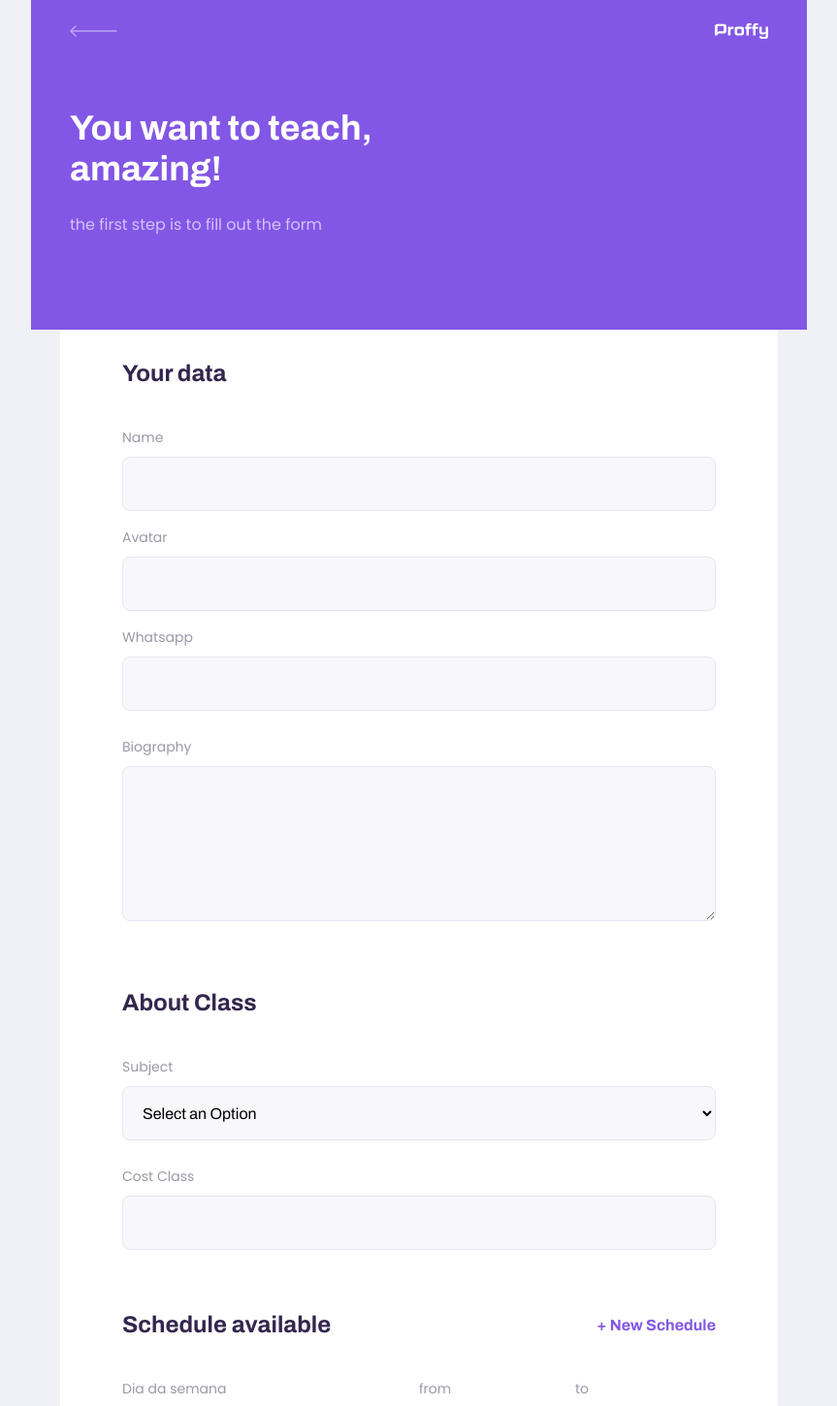
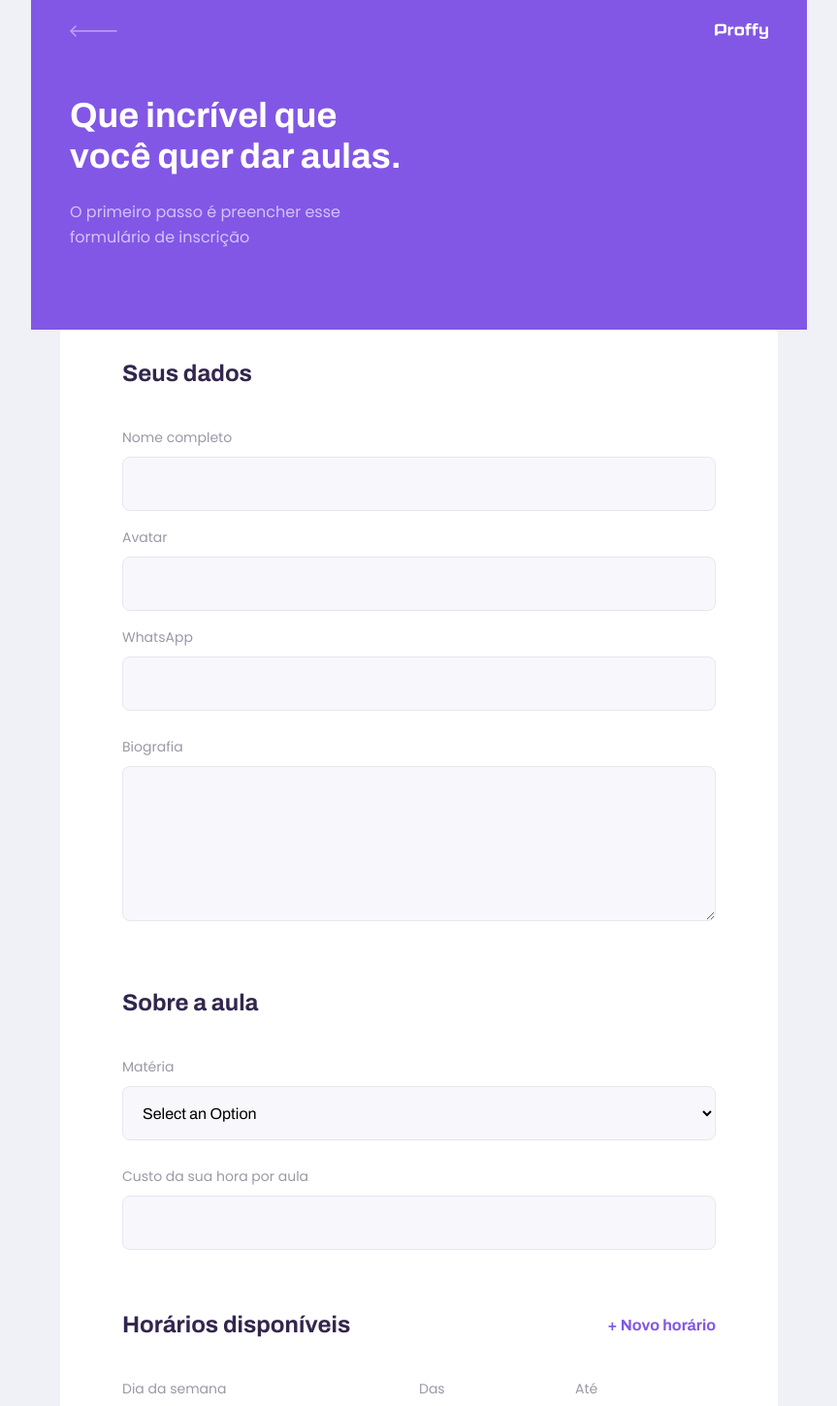
Before and after one commit to BrunoRNova1s/proffy, a React (Create React App) app in the folder web/: page /give-classes in a window 1280 px wide. Shown: the top 1450 px of the page at 97% size, without its empty margins (208-1071 px from the left). Built offline with nearby package versions, Linux system fonts and the light colour scheme.

Commit message:
updated TeacherForm

```diff
--- a/web/src/pages/TeacherForm/index.tsx
+++ b/web/src/pages/TeacherForm/index.tsx
@@ -1,15 +1,20 @@
-import React, { useState } from "react";
+import React, { useState, FormEvent } from "react";
+import { useHistory } from "react-router-dom";
+
 import PageHeader from "../../components/PageHeader";
-import "./styles.css";
 import Input from "../../components/Input";
+import Textarea from "../../components/Textarea";
+import Select from "../../components/Select";
 
 import warningIcon from "../../assets/images/icons/warning.svg";
-import Textarea from "../../components/Textarea";
-import Select from "../../components/Select";
-import { FormEvent } from "react";
+
 import api from "../../services/api";
 
+import "./styles.css";
+
 function TeacherForm() {
+  const history = useHistory();
+
   const [name, setName] = useState("");
   const [avatar, setAvatar] = useState("");
   const [whatsapp, setWhatsapp] = useState("");
@@ -24,27 +29,6 @@ function TeacherForm() {
 
   function addNewScheduleItem() {
     setScheduleItems([...scheduleItems, { week_day: 0, from: "", to: "" }]);
-  }
-
-  function handleCreateClass(e: FormEvent) {
-    e.preventDefault();
-
-    api
-      .post("classes", {
-        name,
-        avatar,
-        whatsapp,
-        bio,
-        subject,
-        cost: Number(cost),
-        schedule: scheduleItems,
-      })
-      .then(() => {
-        alert("Success");
-      })
-      .catch(() => {
-        alert("Error BD");
-      });
   }
 
   function setScheduleItemValue(
@@ -63,25 +47,50 @@ function TeacherForm() {
     setScheduleItems(updatedScheduleItems);
   }
 
+  function handleCreateClass(e: FormEvent) {
+    e.preventDefault();
+
+    api
+      .post("classes", {
+        name,
+        avatar,
+        whatsapp,
+        bio,
+        subject,
+        cost: Number(cost),
+        schedule: scheduleItems,
+      })
+      .then(() => {
+        alert("Success");
+
+        history.push("/");
+      })
+      .catch(() => {
+        alert("Error");
+      });
+  }
+
   return (
     <div id="page-teacher-form" className="container">
       <PageHeader
-        title="You want to teach, amazing!"
-        description="the first step is to fill out the form"
+        title="Que incrível que você quer dar aulas."
+        description="O primeiro passo é preencher esse formulário de inscrição"
       />
 
       <main>
         <form onSubmit={handleCreateClass}>
           <fieldset>
-            <legend>Your data</legend>
+            <legend>Seus dados</legend>
+
             <Input
               name="name"
-              label="Name"
+              label="Nome completo"
               value={name}
               onChange={(e) => {
                 setName(e.target.value);
               }}
             />
+
             <Input
               name="avatar"
               label="Avatar"
@@ -90,17 +99,19 @@ function TeacherForm() {
                 setAvatar(e.target.value);
               }}
             />
+
             <Input
               name="whatsapp"
-              label="Whatsapp"
+              label="WhatsApp"
               value={whatsapp}
               onChange={(e) => {
                 setWhatsapp(e.target.value);
               }}
             />
+
             <Textarea
               name="bio"
-              label="Biography"
+              label="Biografia"
               value={bio}
               onChange={(e) => {
                 setBio(e.target.value);
@@ -109,39 +120,47 @@ function TeacherForm() {
           </fieldset>
 
           <fieldset>
-            <legend>About Class</legend>
+            <legend>Sobre a aula</legend>
+
             <Select
               name="subject"
-              label="Subject"
+              label="Matéria"
               value={subject}
               onChange={(e) => {
                 setSubject(e.target.value);
               }}
               options={[
-                { value: "Art", label: "art" },
-                { value: "Art1", label: "art1" },
-                { value: "Art2", label: "art2" },
-                { value: "Art3", label: "art3" },
-                { value: "Art4", label: "art4" },
+                { value: "Artes", label: "Artes" },
+                { value: "Biologia", label: "Biologia" },
+                { value: "Ciências", label: "Ciências" },
+                { value: "Educação física", label: "Educação física" },
+                { value: "Física", label: "Física" },
+                { value: "Geografia", label: "Geografia" },
+                { value: "História", label: "História" },
+                { value: "Matemática", label: "Matemática" },
+                { value: "Português", label: "Português" },
+                { value: "Química", label: "Química" },
               ]}
-            ></Select>
+            />
+
             <Input
+              name="cost"
+              label="Custo da sua hora por aula"
               value={cost}
               onChange={(e) => {
                 setCost(e.target.value);
               }}
-              name="cost"
-              label="Cost Class"
             />
           </fieldset>
 
           <fieldset>
             <legend>
-              Schedule available
+              Horários disponíveis
               <button type="button" onClick={addNewScheduleItem}>
-                + New Schedule
+                + Novo horário
               </button>
             </legend>
+
             {scheduleItems.map((scheduleItem, index) => {
               return (
                 <div key={scheduleItem.week_day} className="schedule-item">
@@ -163,22 +182,23 @@ function TeacherForm() {
                     ]}
                   />
                   <Input
+                    name="from"
+                    label="Das"
                     type="time"
-                    name="from"
-                    label="from"
                     value={scheduleItem.from}
-                    onChange={(e) => {
-                      setScheduleItemValue(index, "from", e.target.value);
-                    }}
+                    onChange={(e) =>
+                      setScheduleItemValue(index, "from", e.target.value)
+                    }
                   />
+
                   <Input
+                    name="to"
+                    label="Até"
                     type="time"
-                    name="to"
-                    label="to"
                     value={scheduleItem.to}
-                    onChange={(e) => {
-                      setScheduleItemValue(index, "to", e.target.value);
-                    }}
+                    onChange={(e) =>
+                      setScheduleItemValue(index, "to", e.target.value)
+                    }
                   />
                 </div>
               );
@@ -187,11 +207,11 @@ function TeacherForm() {
 
           <footer>
             <p>
-              <img src={warningIcon} alt="warning" />
-              Warning! <br />
-              Fill the data
+              <img src={warningIcon} alt="Aviso importante" />
+              Importante! <br />
+              Preencha todos os dados
             </p>
-            <button type="submit">Save</button>
+            <button type="submit">Salvar cadastro</button>
           </footer>
         </form>
       </main>
```
